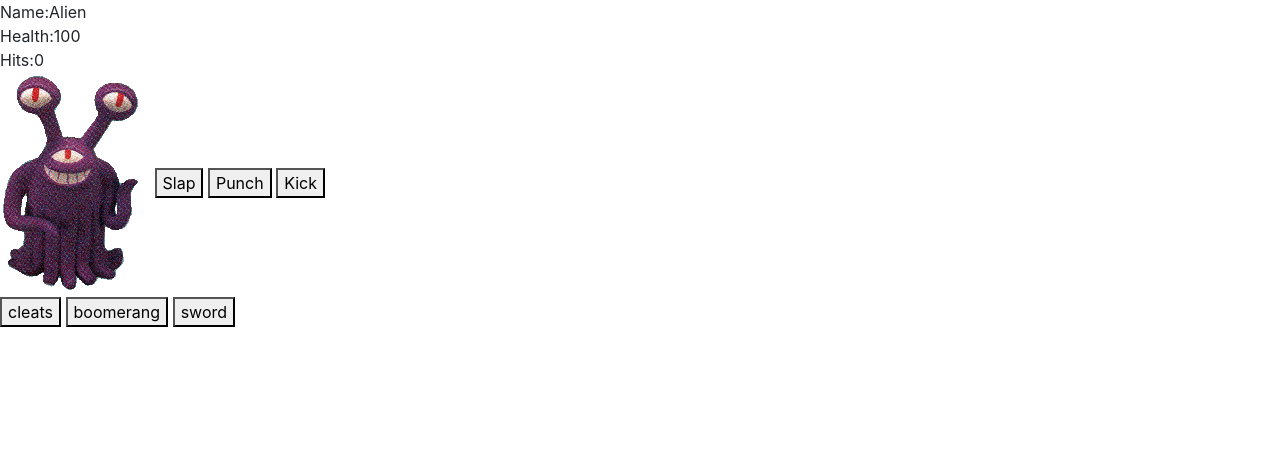
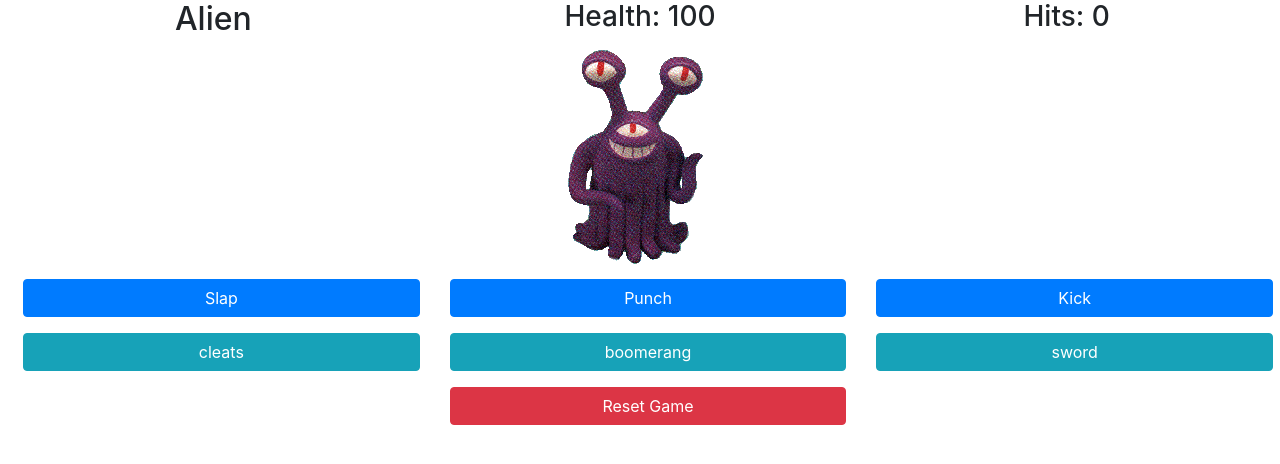
Before and after one commit to benffrost/checkpoint-1-remaster, a plain HTML site: page index.html in a window 1280 px wide. Drawn offline with nearby package versions, Linux system fonts and the light colour scheme.

Commit message:
updated formatting; added resetGame()

```diff
--- a/game.js
+++ b/game.js
@@ -4,6 +4,8 @@ let target = {
   hits: 0,
   items: []
 }
+
+
 
 let items = {
   cleats: { name: "cleats", modifier: 2, description: "pointy" },
@@ -50,4 +52,11 @@ function addMods() {
   return output;
 }
 
+function resetGame() {
+  target.health = 100;
+  target.hits = 0;
+  target.items = [];
+  update();
+}
+
 update();
--- a/index.html
+++ b/index.html
@@ -13,19 +13,43 @@
 </head>
 
 <body>
-  <span>Name:<span id="name">--</span></span><br \>
-  <span>Health:<span id="health">--</span></span><br \>
-  <span>Hits:<span id="hits">--</span></span><br \>
+  <div class="container-fluid text-center">
+    <div class="row">
+      <div class="col">
+        <h2 id="name"> </h2>
+      </div>
+      <div class="col">
+        <h3>Health: <span id="health"> </span></h3>
+      </div>
+      <div class="col">
+        <h3>Hits: <span id="hits"> </span></h3>
+      </div>
+    </div>
+    <div class="row">
 
-  <img src="alien.gif" alt="target" />
+      <div class="col"><img src="alien.gif" alt="target" /></div>
 
-  <button onClick="slap()">Slap</button>
-  <button onClick="punch()">Punch</button>
-  <button onClick="kick()">Kick</button>
-  <div id="items">
-    <button onclick="giveItem('cleats')">cleats</button>
-    <button onclick="giveItem('boomerang')">boomerang</button>
-    <button onclick="giveItem('sword')">sword</button></div>
+    </div>
+    <div class="row">
+      <div class="col"><button class="btn btn-primary m-2 btn-block" onClick="slap()">Slap</button></div>
+      <div class="col"><button class="btn btn-primary m-2 btn-block" onClick="punch()">Punch</button></div>
+      <div class="col"><button class="btn btn-primary m-2 btn-block" onClick="kick()">Kick</button></div>
+    </div>
+    <div class="row" id="items">
+      <div class="col"><button class="btn btn-info m-2 btn-block" onClick="giveItem('cleats')">cleats</button></div>
+      <div class="col"><button class="btn btn-info m-2 btn-block" onClick="giveItem('boomerang')">boomerang</button>
+      </div>
+      <div class="col"><button class="btn btn-info m-2 btn-block" onClick="giveItem('sword')">sword</button></div>
+    </div>
+    <div class="row">
+      <div class="col-4"></div>
+      <div class="col"><button class="btn btn-danger btn-block m-2" onClick="resetGame()">Reset Game</button></div>
+      <div class="col-4"></div>
+    </div>
+  </div>
+
+
+
   <script src="game.js"></script>
 </body>
 
```
